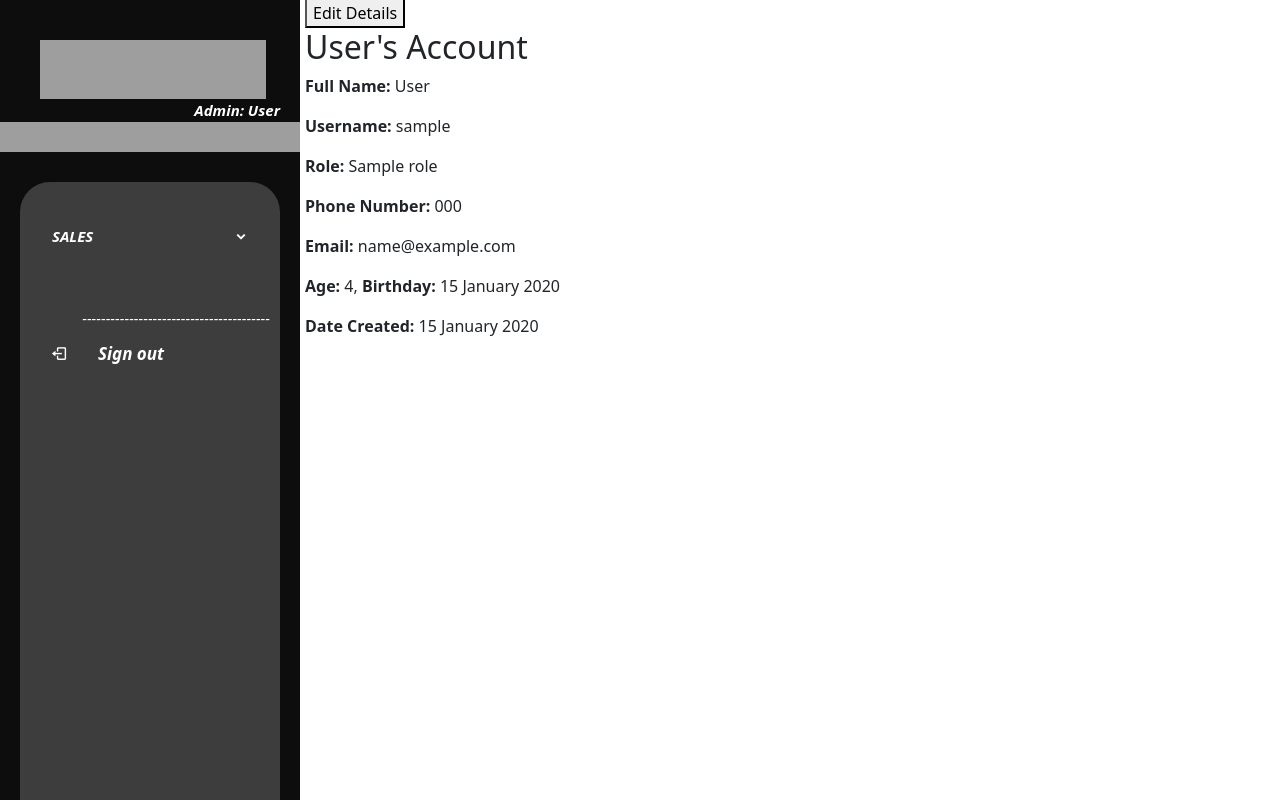
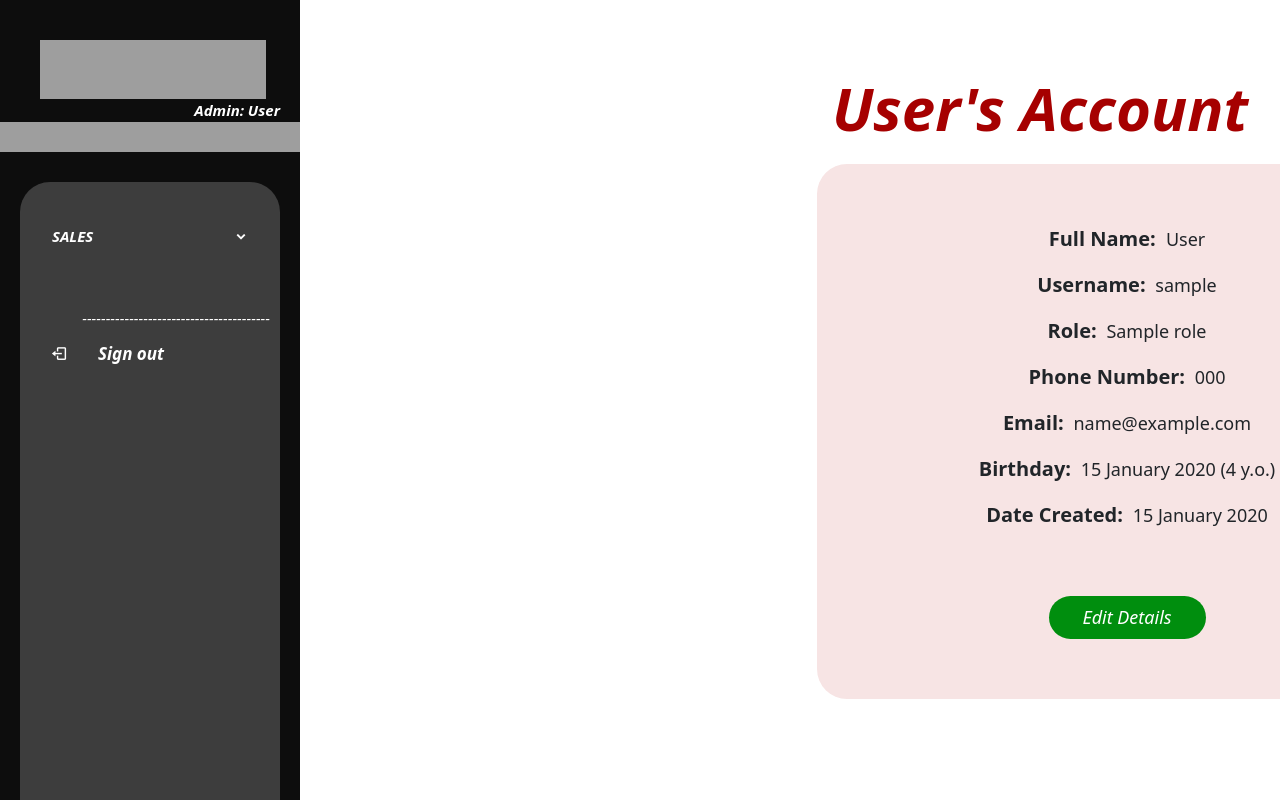
Before and after one commit to FaisalTamanoJr/MS-InventorySystem, a Flask app: template app/templates/account.html in a window 1280 px wide. Run offline with Flask 3, Linux system fonts and the light colour scheme; a user stored in the database is signed in; tables that the repository leaves empty hold one stand-in row (values such as "Sample post"); the template is opened without the code that fills it: values that come from a table or form of the project are taken from there, most other values are stand-ins (such as "Sample title", 1, 10 or a date in 2020); grey boxes are pictures that could not be loaded.

Commit message:
Visual Design: all done Manage Accounts

```diff
--- a/app/templates/account.html
+++ b/app/templates/account.html
@@ -8,20 +8,98 @@
     .hidden {
         display:none;
     }
+    .container{
+        margin-top: 50px;
+        text-align: center;
+    }
+    .heading1{
+        padding-left: 80px;
+        font-weight: bold;
+        font-style: italic;
+        padding-top: 40px;
+        color: #A60000;
+        margin-bottom: 20px;
+        font-size: 60px;
+    }
+    .components{
+        margin-left: 375px;
+        width: 620px;
+        text-align: center;
+        background: #F7E4E4;
+        padding: 60px;
+        border-radius: 30px;
+        font-size: 18px;
+        margin-bottom: 90px;
+    }
+    .labels{
+        font-weight: bold;
+        font-size: 20px;
+        padding-right: 5px;
+    }
+    .textboxes{
+        border: none;
+        margin-left: 10px;
+        padding-left: 10px;
+    }
+    .button{
+       margin-top: 50px;
+       background-color: #B33A3A;
+       border-radius: 100px;
+       font-style: italic;
+       color: white;
+       padding: 8px 20px;
+       border: none;
+       font-size: 18px;
+       width: 157px;
+    }
+    .button:hover{
+        background-color: grey;
+    }
+    .button2{
+       margin-top: 50px;
+       background-color: #008E0E;
+       border-radius: 100px;
+       font-style: italic;
+       color: white;
+       padding: 8px 20px;
+       border: none;
+       font-size: 18px;
+       width: 157px;
+    }
+    .button2:hover{
+        background-color: grey;
+    }
+    .button3{
+       margin-top: 40px;
+       background-color: white;
+       border-radius: 100px;
+       font-style: italic;
+       color: black;
+       border: none;
+       font-weight: bold;
+       padding: 8px 20px;
+       font-size: 18px;
+       width: 157px;
+    }
+    .button3:hover{
+        background-color: grey;
+        color: white;
+    }
 </style>
-<button id="edit-details">Edit Details</button>
 
-<h2>{{ user.fullname }}'s Account</h2>
-<p><b>Full Name:</b> {{ user.fullname }}
-    <input type="text" id="change-fullname" class="hidden" placeholder="New Fullname">
+<div class="container">
+    <h1 class="heading1">{{ user.fullname }}'s Account</h1>
+    <div class="components">
+        <p><b class="labels">Full Name: </b> {{ user.fullname }}
+            <input type="text" id="change-fullname" class="hidden textboxes" placeholder="New Fullname">
         </p>
 
-<p><b>Username:</b> {{ user.login.username }}
-    <input type="text" id="change-username" class="hidden" placeholder="New Username">
+        <p><b class="labels">Username:</b> {{ user.login.username }}
+            <input type="text" id="change-username" class="hidden textboxes" placeholder="New Username">
         </p>
 
-<p><b>Role:</b> {{ user.role.name }}
-    <select id="change-role" class="hidden">
+        <p><b class="labels">Role:</b> {{ user.role.name }}
+            <select id="change-role" class="hidden textboxes">
                 <option></option>
                 {% for role in roles %}
                 <option>{{ role.name }}</option>
@@ -29,24 +107,30 @@
             </select>
         </p>
 
-<p><b>Phone Number:</b> {{ user.phone }}
-    <input type="text" id="change-phone" class="hidden" placeholder="New Phone Number">
+        <p><b class="labels">Phone Number:</b> {{ user.phone }}
+            <input type="text" id="change-phone" class="hidden textboxes" placeholder="New Phone Number">
         </p>
 
-<p><b>Email:</b> {% if user.email %}{{ user.email }}{% else %}N/A{% endif%}
-    <input type="text" id="change-email" class="hidden" placeholder="New Email">
+        <p><b class="labels">Email:</b> {% if user.email %}{{ user.email }}{% else %}N/A{% endif%}
+            <input type="text" id="change-email" class="hidden textboxes" placeholder="New Email">
         </p>
 
-<p><b>Age:</b> {{ user.get_age() }}, <b>Birthday:</b> {{ user.get_birthday() }}
-    <input type="date" id="change-birthday" class="hidden" placeholder="New Birthdate">
+        <p><b class="labels">Birthday:</b> {{ user.get_birthday() }} ({{ user.get_age() }} y.o.)
+            <input type="date" id="change-birthday" class="hidden textboxes" placeholder="New Birthdate">
         </p>
-<p><b>Date Created:</b> {{ user.get_date_created() }}</p>
+        <p><b class="labels">Date Created:</b> {{ user.get_date_created() }}</p>
 
-<button id="save-changes" class="hidden">Save Changes</button>
-<button id="cancel-changes" class="hidden">Cancel</button>
         {% if current_user.id != user.id %}
-<button id="delete-account">Delete Account</button>
+        <button id="delete-account" class="button" style="margin-right: 20px;">Delete Account</button>
         {% endif %}
+        <button id="edit-details" class="button2">Edit Details</button>
+
+        <button id="save-changes" class="hidden button2">Save Changes</button>
+        <div><button id="cancel-changes" class="hidden button3">Cancel</button></div>
+    </div>
+</div>
+
+
 
 <script>
     $('#edit-details').on('click', function(){
--- a/app/templates/create_an_account.html
+++ b/app/templates/create_an_account.html
@@ -22,6 +22,7 @@
         background: #F7E4E4;
         padding: 60px;
         border-radius: 30px;
+        margin-bottom: 90px;
     }
     .labels{
         font-weight: bold;
```
Lines whose indentation alone changed are shown as unchanged.
